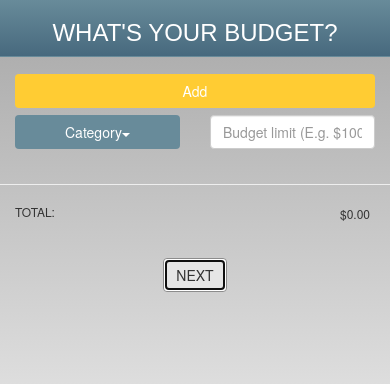
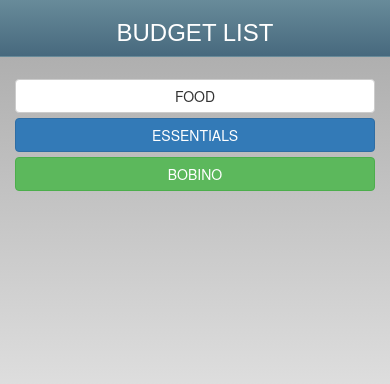
Before and after one commit to andy-ta/cob, a plain HTML site: page www/index.html in a window 390 px wide. Both pictures are taken after a click on the button "NEXT". Drawn offline with nearby package versions, Linux system fonts and the light colour scheme; some packages are replaced by stand-ins of ours.

Commit message:
make next button work and change margin for budget list

```diff
--- a/www/index.html
+++ b/www/index.html
@@ -46,6 +46,7 @@
         <script src="js/vendor/quagga.min.js"></script>
 
         <script src="js/views/MainView.js"></script>
+        <script src="js/views/BudgetView.js"></script>
 
         <script src="js/utils.js"></script>
         <script src="js/index.js"></script>
--- a/www/js/index.js
+++ b/www/js/index.js
@@ -53,12 +53,17 @@ var app = {
     displayView: function(hash, init) {
         if(!init) {
             //Kill all events
+            $('.dropdown-menu li').off();
+            $('#add').off();
             //End kill all events
         }
 
         switch(hash) {
             case "main":
                 view = new MainView();
+                break;
+            case "budgetlist":
+                view = new BudgetView();
                 break;
         }
         $('#content').empty();
--- /dev/null
+++ b/www/js/views/BudgetView.js
@@ -0,0 +1,30 @@
+var BudgetView = function(){
+
+    this.render=function() {
+        this.el.html(utils.getTemplate("templates/budgetlist.html"));
+        return this;
+    };
+
+    this.setListeners = function() {
+    };
+
+    this.completeProcess = function() {
+        $("#theNavbar").find("h3").text("Budget List");
+    };
+
+    this.initialize=function() {
+        // Define a div wrapper for the view. The div wrapper is used to attach events.
+        this.el = $('<div/>');
+        this.render();
+        this.completeProcess();
+    };
+};
+
+function alert(message){
+    navigator.notification.alert(
+        message,  // message
+        undefined,         // callback
+        "Message",            // title
+        'Done'                  // buttonName
+    );
+}
--- a/www/js/views/MainView.js
+++ b/www/js/views/MainView.js
@@ -49,6 +49,10 @@ var MainView = function(){
             dropdown();
             $(this).css("background-color", "#FFCC33");
         });
+
+        $("#next").click(function(){
+           app.displayView("budgetlist", false);
+        });
     };
 
     this.completeProcess = function() {
--- /dev/null
+++ b/www/templates/budgetlist.html
@@ -0,0 +1,5 @@
+<div class="container" style="margin-top:15%;">
+         <button type="button" class="btn btn-default btn-block" >FOOD</button>
+         <button type="button" class="btn btn-primary btn-block" >ESSENTIALS</button>
+         <button type="button" class="btn btn-success btn-block" >BOBINO</button>
+</div>
--- a/www/templates/main.html
+++ b/www/templates/main.html
@@ -25,6 +25,6 @@
         <div class="col-xs-10"><h1 id="total">Total:</h1></div>
         <div class="col-xs-2"><span>$0.00</span></div>
     </div>
-    <center><button type="button" class="btn btn-default button3" style="margin-top:10%"> NEXT </button></center>
+    <center><button id="next" type="button" class="btn btn-default button3" style="margin-top:10%"> NEXT </button></center>
 
 </div>
```
